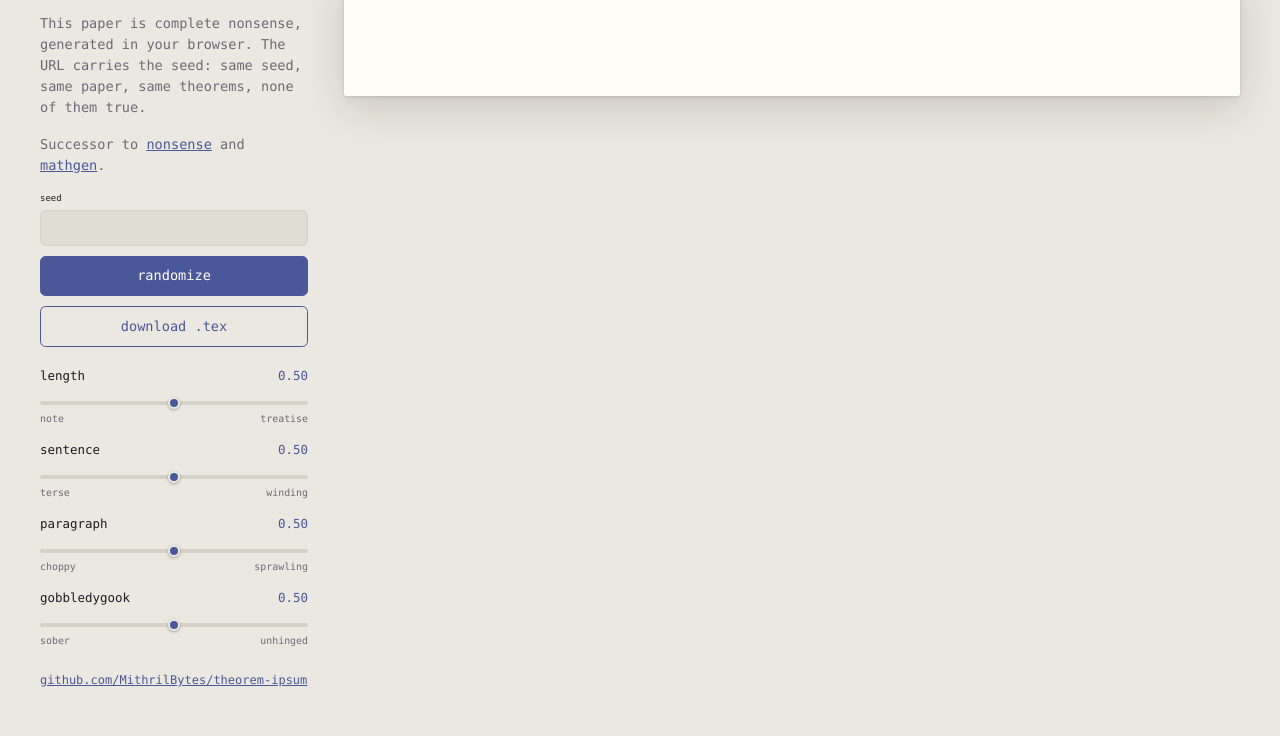
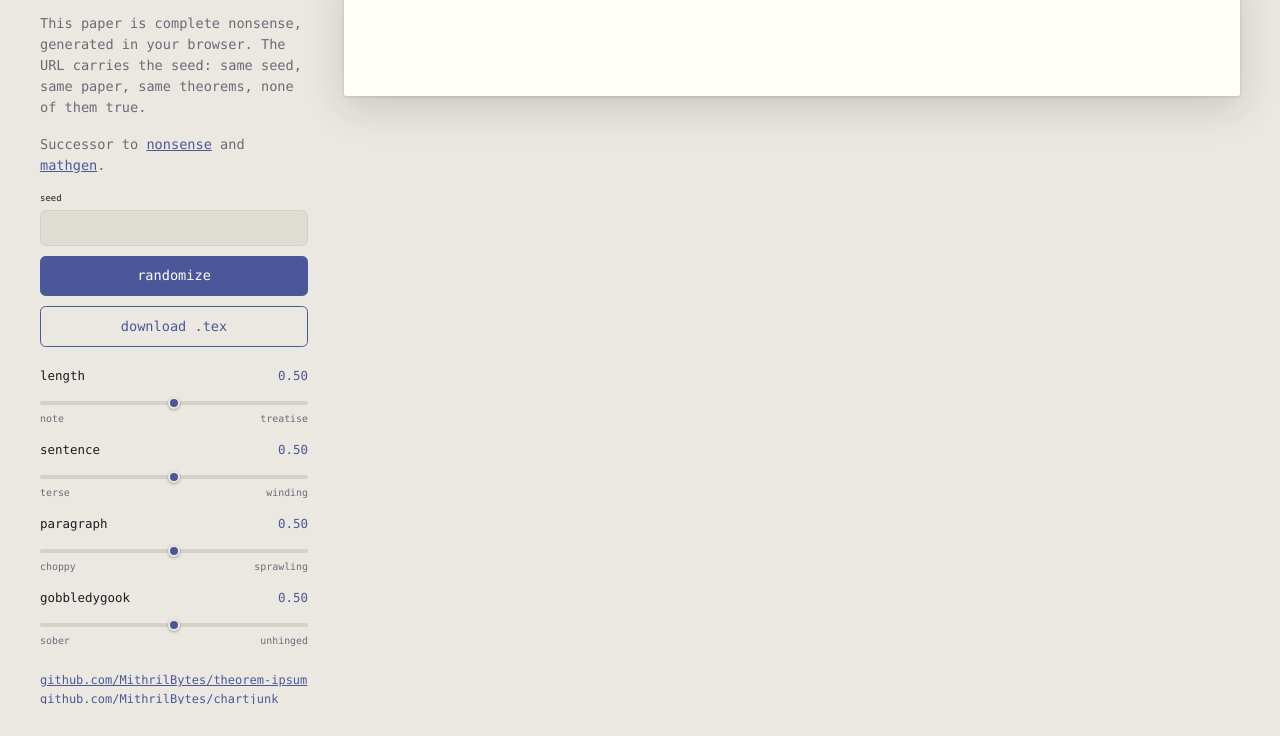
Before and after one commit to MithrilBytes/theorem-ipsum, a website with bundled scripts: page site/index.html in a window 1280 px wide. Shown: the part 64-800 px from the top of the page. Built offline with nearby package versions, Linux system fonts and the light colour scheme.

Commit message:
Link chartjunk from the demo sidebar

```diff
--- a/site/index.html
+++ b/site/index.html
@@ -53,7 +53,8 @@
       </div>
     </div>
     <p class="install">
-      <a href="https://github.com/MithrilBytes/theorem-ipsum">github.com/MithrilBytes/theorem-ipsum</a>
+      <a href="https://github.com/MithrilBytes/theorem-ipsum">github.com/MithrilBytes/theorem-ipsum</a><br>
+      <a href="https://github.com/MithrilBytes/chartjunk">github.com/MithrilBytes/chartjunk</a>
     </p>
   </aside>
 
```
